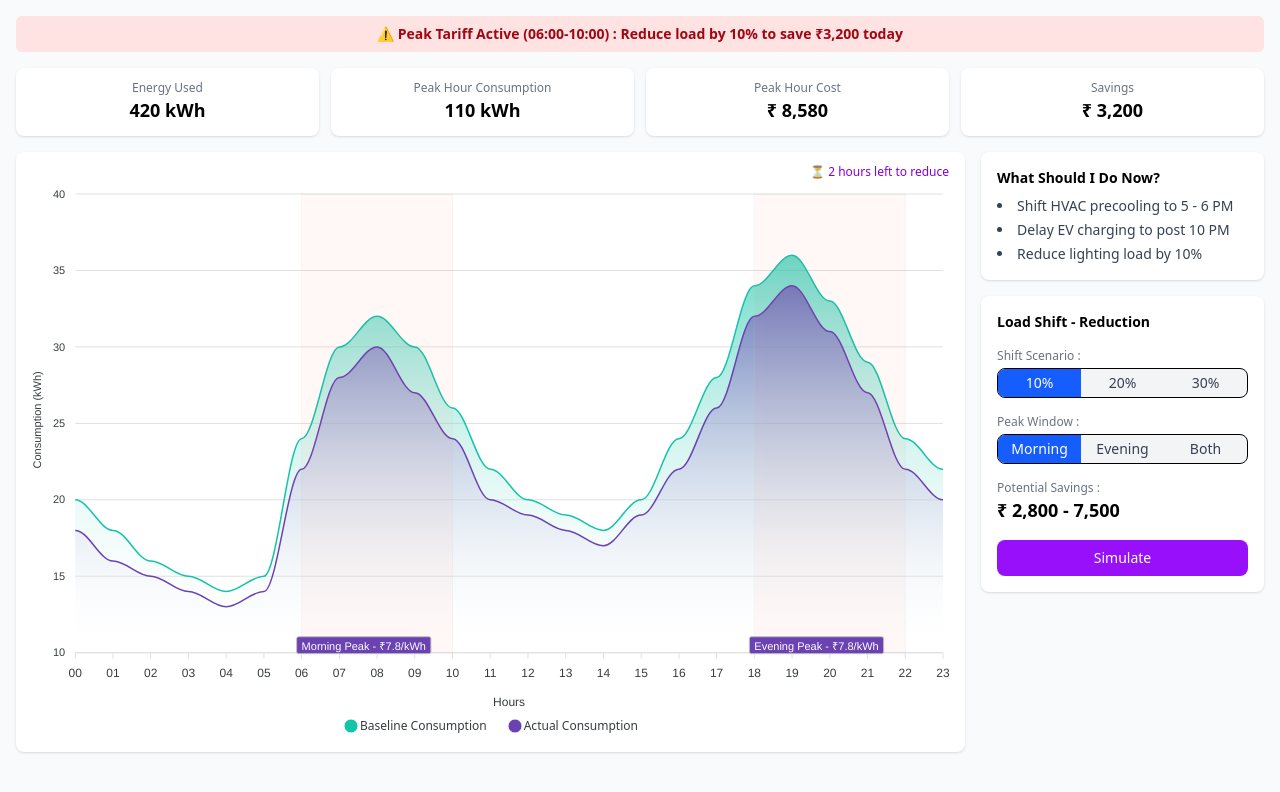
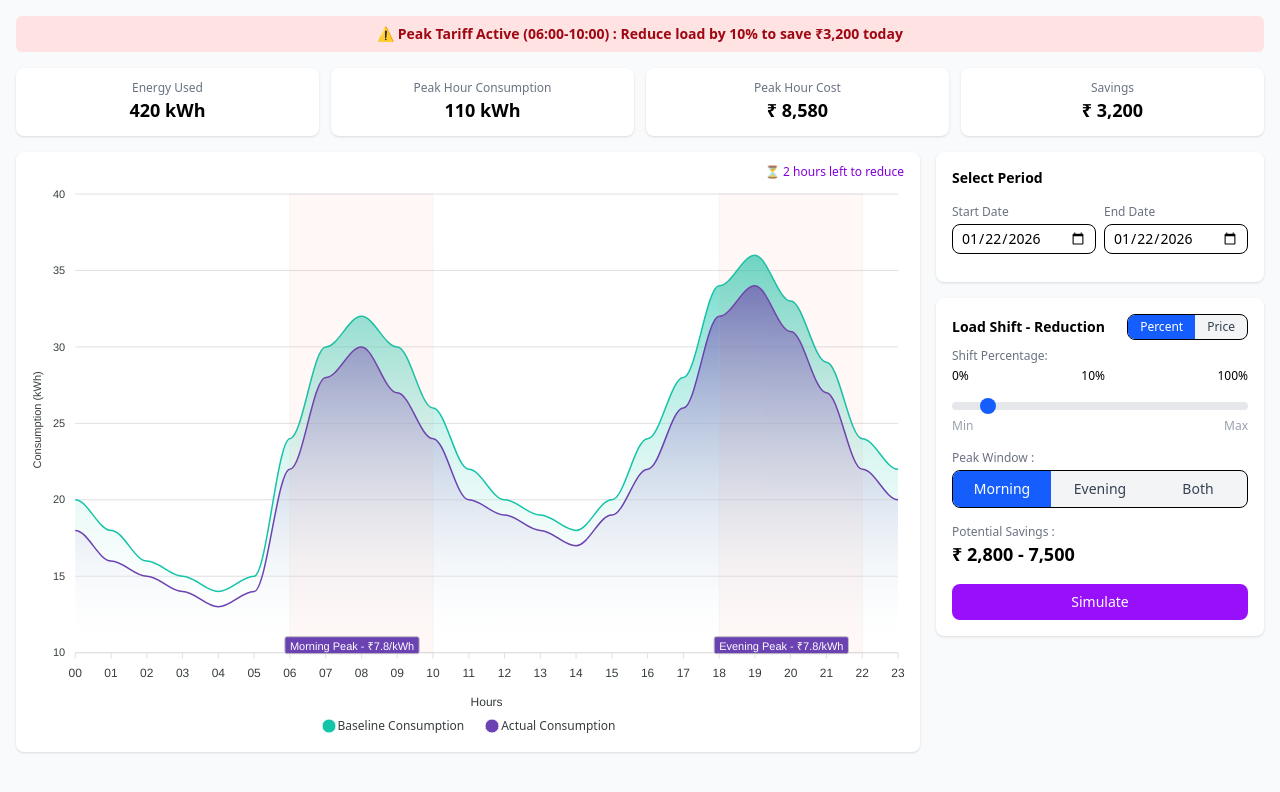
Before and after one commit to RSVS-Viswath/apepdcl-new, a React (Vite) app: page / in a window 1280 px wide. Shown: the top 792 px of the page. Built offline with nearby package versions, Linux system fonts and the light colour scheme.

Commit message:
% and price

```diff
--- a/src/components/Graph.jsx
+++ b/src/components/Graph.jsx
@@ -4,6 +4,15 @@ import Chart from "react-apexcharts";
 export default function Graph() {
   const [shiftPercent, setShiftPercent] = useState(10);
   const [peakWindow, setPeakWindow] = useState("Morning");
+  const [cardView, setCardView] = useState("percent"); // "percent" or "price"
+  const [priceInput, setPriceInput] = useState("");
+
+  const [startDate, setStartDate] = useState(
+    new Date().toISOString().split("T")[0]
+  );
+  const [endDate, setEndDate] = useState(
+    new Date().toISOString().split("T")[0]
+  );
 
   const baselineData = [
     20, 18, 16, 15, 14, 15,
@@ -25,12 +34,12 @@ export default function Graph() {
     {
       name: "Baseline Consumption",
       data: baselineData,
-      color: "#13C4A9", // Teal color from the Loadshift component
+      color: "#13C4A9",
     },
     {
       name: "Actual Consumption",
       data: actualData,
-      color: "#6A42B2", // Original purple color
+      color: "#6A42B2",
     },
   ];
 
@@ -40,13 +49,8 @@ export default function Graph() {
       toolbar: { show: false },
       zoom: { enabled: false },
     },
-    dataLabels: {
-      enabled: false,
-    },
-    stroke: {
-      curve: "smooth",
-      width: 1.5,
-    },
+    dataLabels: { enabled: false },
+    stroke: { curve: "smooth", width: 1.5 },
     fill: {
       type: "gradient",
       gradient: {
@@ -60,30 +64,12 @@ export default function Graph() {
       categories: Array.from({ length: 24 }, (_, i) =>
         i.toString().padStart(2, "0")
       ),
-      title: {
-        text: "Hours",
-        style: {
-          fontWeight: 400
-        }
-      },
-      labels: {
-        style: {
-          fontWeight: 400
-        }
-      }
+      title: { text: "Hours", style: { fontWeight: 400 } },
+      labels: { style: { fontWeight: 400 } },
     },
     yaxis: {
-      title: {
-        text: "Consumption (kWh)",
-        style: {
-          fontWeight: 400
-        }
-      },
-      labels: {
-        style: {
-          fontWeight: 400
-        }
-      }
+      title: { text: "Consumption (kWh)", style: { fontWeight: 400 } },
+      labels: { style: { fontWeight: 400 } },
     },
     annotations: {
       xaxis: [
@@ -115,7 +101,7 @@ export default function Graph() {
               background: "#6A42B2",
               fontSize: "11px",
               color: "white",
-              fontWeight: 500
+              fontWeight: 500,
             },
             orientation: "horizontal",
             position: "bottom",
@@ -127,21 +113,17 @@ export default function Graph() {
     },
     legend: {
       show: true,
-      position: 'bottom',
-      horizontalAlign: 'center',
-      fontSize: '12px',
-      fontFamily: 'inherit',
-      itemMargin: {
-        horizontal: 10,
-        vertical: 5
-      }
+      position: "bottom",
+      horizontalAlign: "center",
+      fontSize: "12px",
+      fontFamily: "inherit",
+      itemMargin: { horizontal: 10, vertical: 5 },
     },
-    colors: ["#13C4A9", "#6A42B2"], // Teal for baseline, Purple for actual
+    colors: ["#13C4A9", "#6A42B2"],
   };
 
   return (
     <div className="lg:flex w-full gap-4">
-      {/* Graph */}
       <div className="w-full bg-white rounded-lg shadow p-3 relative lg:h-[75vh]">
         <div className="absolute top-3 right-4 text-xs font-medium text-purple-700">
           ⏳ 2 hours left to reduce
@@ -149,40 +131,90 @@ export default function Graph() {
         <Chart options={options} series={series} type="area" height="100%" />
       </div>
 
-      {/* Right section */}
       <div className="flex flex-col gap-4 w-full lg:w-[30%]">
-        {/* Advisory */}
-        <div className="bg-white rounded-lg shadow p-4">
-          <h3 className="font-semibold text-sm mb-2">
-            What Should I Do Now?
-          </h3>
-          <ul className="text-sm text-gray-700 space-y-1 list-disc list-inside">
-            <li>Shift HVAC precooling to 5 - 6 PM</li>
-            <li>Delay EV charging to post 10 PM</li>
-            <li>Reduce lighting load by 10%</li>
-          </ul>
+        {/* Date Picker Card */}
+        <div className="bg-white rounded-lg shadow p-4 space-y-4">
+          <h3 className="font-semibold text-sm">Select Period</h3>
+
+          <div className="space-y-3 space-x-2 flex">
+            <div>
+              <label className="block text-xs text-gray-500 mb-1">
+                Start Date
+              </label>
+              <input
+                type="date"
+                value={startDate}
+                onChange={(e) => setStartDate(e.target.value)}
+                className="w-full border rounded-lg px-2 py-1 text-sm focus:outline-none focus:ring-2 focus:ring-blue-500 focus:border-blue-500"
+              />
             </div>
 
-        {/* Load Shift */}
+            <div>
+              <label className="block text-xs text-gray-500 mb-1">
+                End Date
+              </label>
+              <input
+                type="date"
+                value={endDate}
+                onChange={(e) => setEndDate(e.target.value)}
+                className="w-full border rounded-lg px-2 py-1 text-sm focus:outline-none focus:ring-2 focus:ring-blue-500 focus:border-blue-500"
+              />
+            </div>
+          </div>
+
+        </div>
+
         <div className="bg-white rounded-lg shadow p-4 space-y-4">
+          {/* Toggle Switch */}
+          <div className="flex justify-between items-center mb-2">
             <h3 className="font-semibold text-sm">Load Shift - Reduction</h3>
-
-          <div>
-            <div className="text-xs text-gray-500 mb-1">Shift Scenario :</div>
             <div className="flex bg-gray-100 rounded-lg border overflow-hidden">
-              {[10, 20, 30].map((val) => (
               <button
-                  key={val}
-                  onClick={() => setShiftPercent(val)}
-                  className={`flex-1 py-1 text-sm font-medium ${
-                    shiftPercent === val
+                onClick={() => setCardView("percent")}
+                className={`px-3 py-1 text-xs font-medium ${
+                  cardView === "percent"
                     ? "bg-blue-600 text-white"
                     : "text-gray-700 hover:bg-blue-50"
                 }`}
               >
-                  {val}%
+                Percent
               </button>
-              ))}
+              <button
+                onClick={() => setCardView("price")}
+                className={`px-3 py-1 text-xs font-medium ${
+                  cardView === "price"
+                    ? "bg-blue-600 text-white"
+                    : "text-gray-700 hover:bg-blue-50"
+                }`}
+              >
+                Price
+              </button>
+            </div>
+          </div>
+
+          {cardView === "percent" ? (
+            /* Percent View */
+            <>
+              <div>
+                <div className="text-xs text-gray-500 mb-1">Shift Percentage:</div>
+                <div className="space-y-2">
+                  <div className="flex justify-between text-xs">
+                    <span>0%</span>
+                    <span className="font-medium">{shiftPercent}%</span>
+                    <span>100%</span>
+                  </div>
+                  <input
+                    type="range"
+                    min="0"
+                    max="100"
+                    value={shiftPercent}
+                    onChange={(e) => setShiftPercent(parseInt(e.target.value))}
+                    className="w-full h-2 bg-gray-200 rounded-lg appearance-none cursor-pointer [&::-webkit-slider-thumb]:appearance-none [&::-webkit-slider-thumb]:h-4 [&::-webkit-slider-thumb]:w-4 [&::-webkit-slider-thumb]:rounded-full [&::-webkit-slider-thumb]:bg-blue-600"
+                  />
+                  <div className="flex justify-between text-xs text-gray-400">
+                    <span>Min</span>
+                    <span>Max</span>
+                  </div>
                 </div>
               </div>
 
@@ -193,7 +225,7 @@ export default function Graph() {
                     <button
                       key={val}
                       onClick={() => setPeakWindow(val)}
-                  className={`flex-1 py-1 text-sm font-medium ${
+                      className={`flex-1 py-2 text-sm font-medium ${
                         peakWindow === val
                           ? "bg-blue-600 text-white"
                           : "text-gray-700 hover:bg-blue-50"
@@ -209,6 +241,32 @@ export default function Graph() {
                 <div className="text-xs text-gray-500">Potential Savings :</div>
                 <div className="text-lg font-semibold">₹ 2,800 - 7,500</div>
               </div>
+            </>
+          ) : (
+            /* Price View */
+            <>
+              <div>
+                <div className="text-xs text-gray-500 mb-1">Target Price (₹/kWh):</div>
+                <div className="relative">
+                  <div className="absolute inset-y-0 left-0 pl-3 flex items-center pointer-events-none">
+                    <span className="text-gray-500">₹</span>
+                  </div>
+                  <input
+                    type="number"
+                    value={priceInput}
+                    onChange={(e) => setPriceInput(e.target.value)}
+                    placeholder="0.00"
+                    className="w-full border rounded-lg pl-8 pr-3 py-2 text-sm focus:outline-none focus:ring-2 focus:ring-blue-500 focus:border-blue-500"
+                  />
+                </div>
+              </div>
+
+              <div>
+                <div className="text-xs text-gray-500">Shift By:</div>
+                <div className="text-lg font-semibold text-blue-600">5% <span className="text-black">-</span> 10%</div>
+              </div>
+            </>
+          )}
 
           <button className="w-full bg-purple-600 text-white py-2 rounded-lg text-sm font-medium hover:bg-purple-700 transition">
             Simulate
```
Lines whose indentation alone changed are shown as unchanged.
